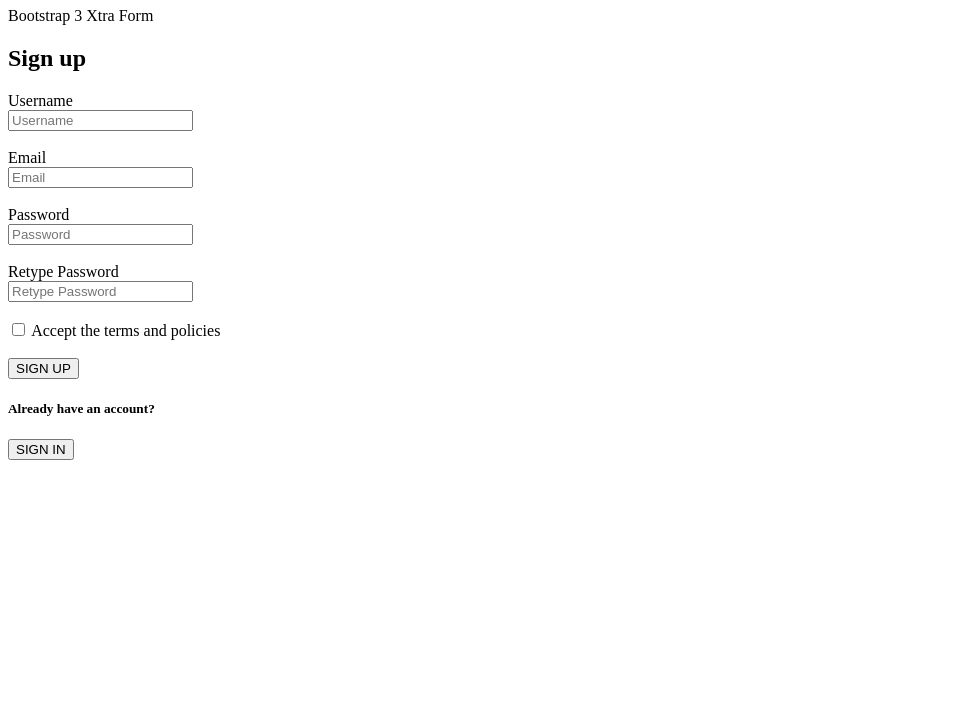
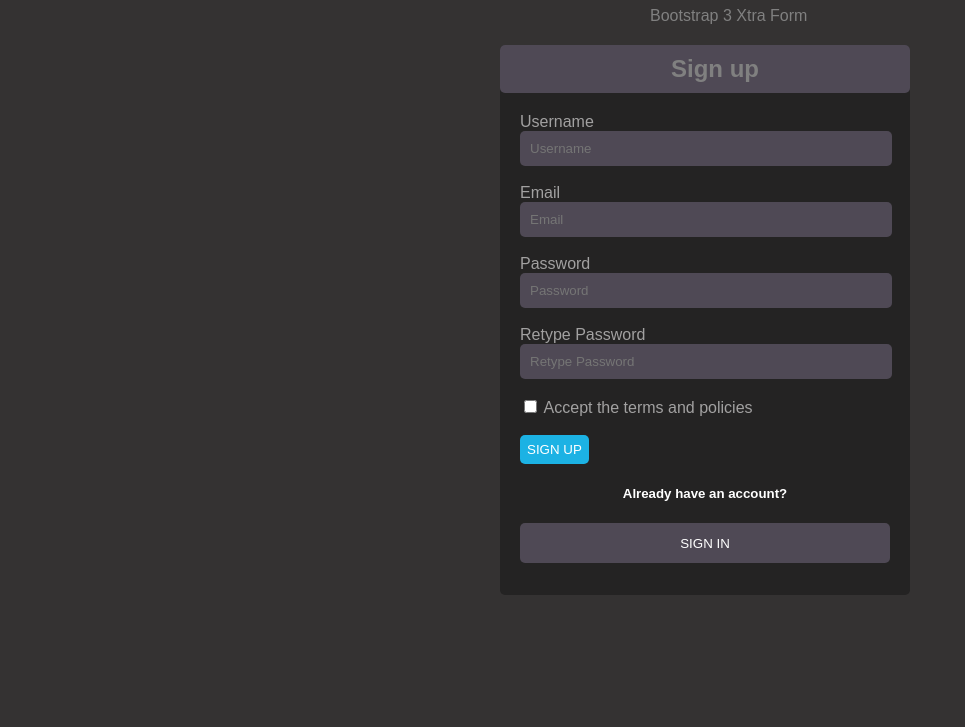
Before and after one commit to KuriGohanandKamehameha/Webpage-Login-Page, a plain HTML site: page index.html in a window 1280 px wide. Shown: the part 73-800 px from the top of the page, without its empty margins (0-965 px from the left). Drawn offline with Linux system fonts and the light colour scheme.

Commit message:
Fixed file name

```diff
--- a/index.html
+++ b/index.html
@@ -1,7 +1,7 @@
 <!DOCTYPE html>
 <html>
     <head>
-        <link rel="stylesheet" href="Login_Page_mod.css">
+        <link rel="stylesheet" href="Login_Page.css">
         <script src="Login_Page_mod.js"></script>
     </head>
     <body>
```
